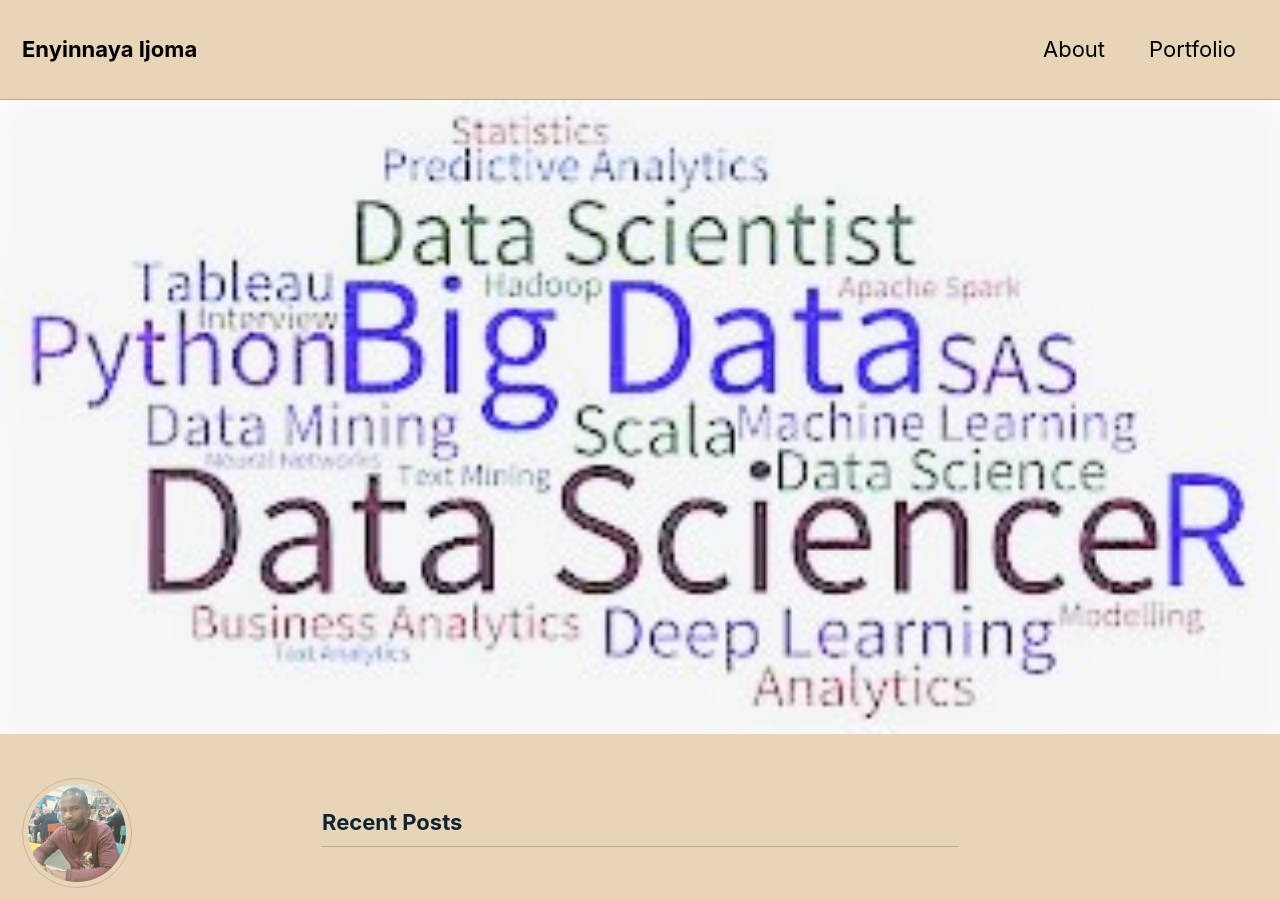
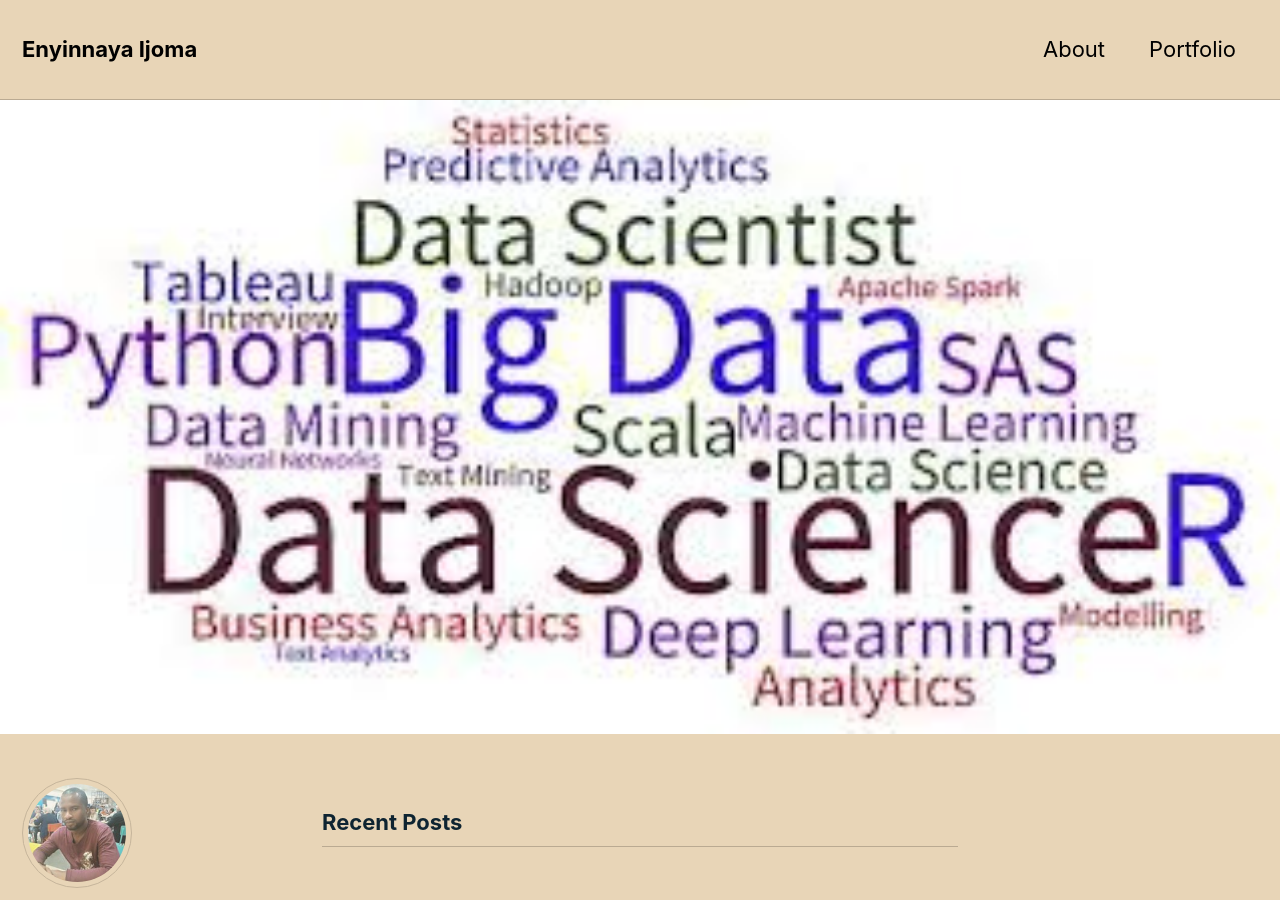
Before and after one commit to LloydIjoma/lloydijoma.github.io, a Jekyll site: the page built from index.html, in a window 1280 px wide and 900 px high. Built offline with Jekyll 4.4.1, drawn with Linux system fonts in a browser that asks for light colours; nearby versions of some CDN libraries; the list of posts is cut into pages by our own code.

Commit message:
modified

```diff
--- a/index.html
+++ b/index.html
@@ -2,5 +2,5 @@
 layout: home
 author_profile: true
 header:
-  image: /images/dsimage.jpg
+  image: /images/ddsimage.jpg
 ---
```
Also changed, not shown: _pages/projects.md (+1 -1 lines), images/acoll.jpg (deleted), images/ddsimage.jpg (added), images/dsimage.jpg (deleted), images/main.png (added), images/r_dscimage.png (deleted).
